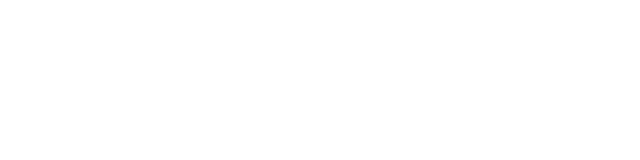
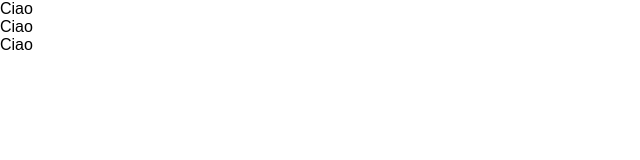
Before and after one commit to BetterCallAle/vite-comics, a Vue app: page / in a window 1280 px wide. Shown: the top 160 px of the page, without its empty margins (0-640 px from the left). Built offline with nearby package versions, Linux system fonts and the light colour scheme.

Commit message:
initialized sass

```diff
--- a/src/App.vue
+++ b/src/App.vue
@@ -7,8 +7,17 @@ export default{
 </script>
 
 <template>
+<ul>
+  <li>Ciao</li>
+  <li>Ciao</li>
+  <li>Ciao</li>
+</ul>
 
 </template>
 
 <style lang="scss">
+@use './styles/general.scss' as *;
+@use './styles/partials/variables' as *;
+@use './styles/partials/mixins' as *;
+
 </style>
--- a/src/styles/general.scss
+++ b/src/styles/general.scss
@@ -0,0 +1,29 @@
+/* RESET */
+*{
+    margin: 0;
+    padding: 0;
+    box-sizing: border-box;
+}
+
+/* COMMON */
+html{
+    font-family: sans-serif;
+}
+
+img{
+    max-width: 100%;
+}
+
+ul{
+    list-style: none;
+}
+
+a{
+    color: inherit;
+    text-decoration: none;
+}
+
+.container{
+    width:80%;
+    margin: 0 auto;
+}
--- /dev/null
+++ b/src/styles/partials/_mixins.scss
@@ -0,0 +1,4 @@
+@mixin flex-container($justify-content){
+    display: flex;
+    justify-content: $justify-content;
+}
--- /dev/null
+++ b/src/styles/partials/_variables.scss
@@ -0,0 +1,2 @@
+$main-blue: #0282F9;
+$main-dark: #1C1C1C;
```
